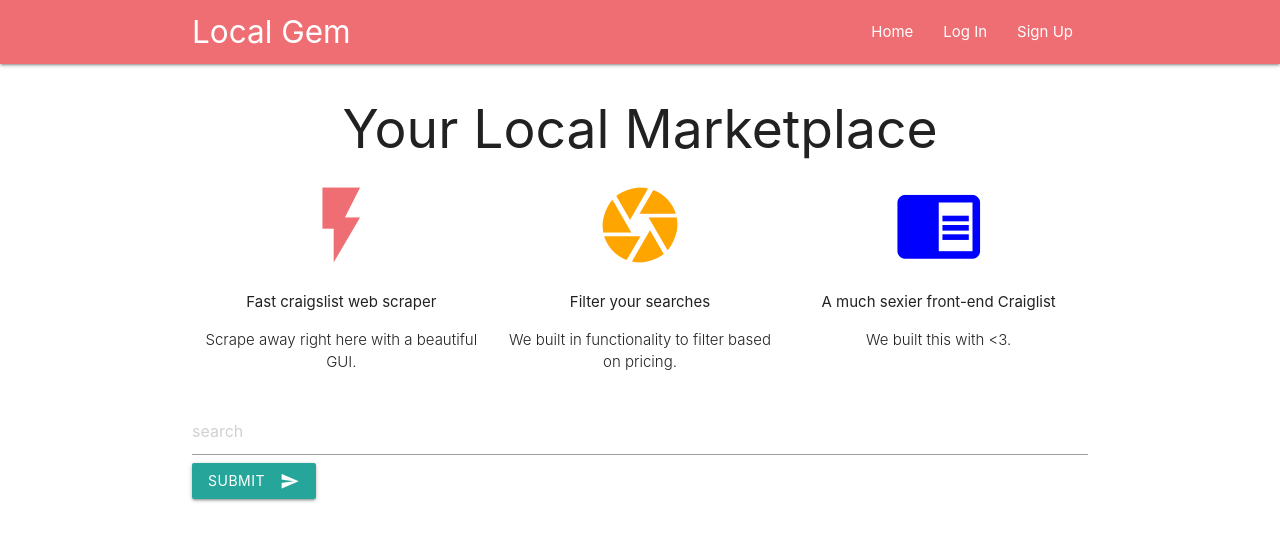
After one commit to xiaolinangela/localgem, a Django app: page /new_search/ in a window 1280 px wide. The commit adds this page. Shown: the top 541 px of the page. Run offline with Django 3.2, Linux system fonts and the light colour scheme.

Commit message:
added front end templates

```diff
--- a/localgem/settings.py
+++ b/localgem/settings.py
@@ -119,4 +119,4 @@
 # https://docs.djangoproject.com/en/3.0/howto/static-files/
 
 STATIC_URL = '/static/'
-# STATICFILES_DIRS = (os.path.join(BASE_DIR, 'static'))
+STATICFILES_DIRS = (os.path.join(BASE_DIR, 'static'),)
--- a/localgem/urls.py
+++ b/localgem/urls.py
@@ -19,5 +19,5 @@
 
 urlpatterns = [
     path('admin/', admin.site.urls),
-    path('myapp/', include('myapp.urls')),
+    path('', include('myapp.urls')),
 ]
--- a/myapp/urls.py
+++ b/myapp/urls.py
@@ -2,6 +2,6 @@
 from . import views
 
 urlpatterns = [
-    path('', views.home, name='Home'),
-    # path('new-search/', views.new_search, name='new_search'),
+    path('', views.home, name='home'),
+    path('new_search/', views.new_search, name='new_search'),
 ]
--- a/myapp/views.py
+++ b/myapp/views.py
@@ -3,3 +3,6 @@
 # Create your views here.
 def home(request):
     return render(request, 'base.html')
+
+def new_search(request):
+    return render(request, 'myapp/new_search.html')
--- a/templates/base.html
+++ b/templates/base.html
@@ -1,10 +1,59 @@
 <!DOCTYPE html>
+{% load static %}
+
 <html lang="en">
 <head>
     <meta charset="UTF-8">
     <title>LocalGem</title>
+    <meta charset="UTF-8"/>
+    <meta name="viewport" content="width=device-width, initial-scale=1"/>
+    <link rel="stylesheet" href= "{% static 'css/style.css' %}" >
+    <link rel="stylesheet" href="https://cdnjs.cloudflare.com/ajax/libs/materialize/1.0.0/css/materialize.min.css">
+    <link href="https://fonts.googleapis.com/icon?family=Material+Icons" rel="stylesheet">
+
 </head>
-<body>
-<h2> Testing </h2>
-</body>
+    <body>
+    <nav>
+    <div class="container nav-wrapper">
+        <a href="/" class="brand-logo">Local Gem</a>
+        <ul id="nav-mobile" class="right">
+            <li><a href="/">Home</a></li>
+            <li><a href="/">Log In</a></li>
+            <li><a href="/">Sign Up</a></li>
+        </ul>
+    </div>
+    </nav>
+    <div class="container">
+        <h2 style="text-align: center">Your Local Marketplace</h2>
+    </div>
+    <div class="container">
+    <div class="row">
+        <div class="col s4">
+            <div class="center">
+                <i class="large material-icons" style="color: #EE6E73">flash_on</i>
+                <p>Fast craigslist web scraper</p>
+                <p class="light center">Scrape away right here with a beautiful GUI.</p>
+            </div>
+        </div>
+        <div class="col s4">
+            <div class="center">
+                <i class="large material-icons" style="color: orange">camera</i>
+                <p>Filter your searches</p>
+                <p class="light center">We built in functionality to filter based on pricing.</p>
+            </div>
+        </div>
+        <div class="col s4">
+            <div class="center">
+                <i class="large material-icons" style="color: blue">chrome_reader_mode</i>
+                <p>A much sexier front-end Craiglist</p>
+                <p class="light ceter">We built this with <3.</p>
+            </div>
+        </div>
+        </div>
+
+    {% block content %}
+
+    {% endblock %}
+    </div>
+    </body>
 </html>
--- /dev/null
+++ b/templates/myapp/new_search.html
@@ -0,0 +1,12 @@
+{% extends 'base.html' %}
+
+{% block content %}
+
+    <form action="{% url 'new_search' %}" method="post">
+        {% csrf_token %}
+        <input type="text" name="search" placeholder="search">
+        <button class="btn waves-effect waves-light" type="submit" name="action">Submit
+             <i class="material-icons right">send</i>
+        </button>
+    </form>
+{% endblock %}
```
